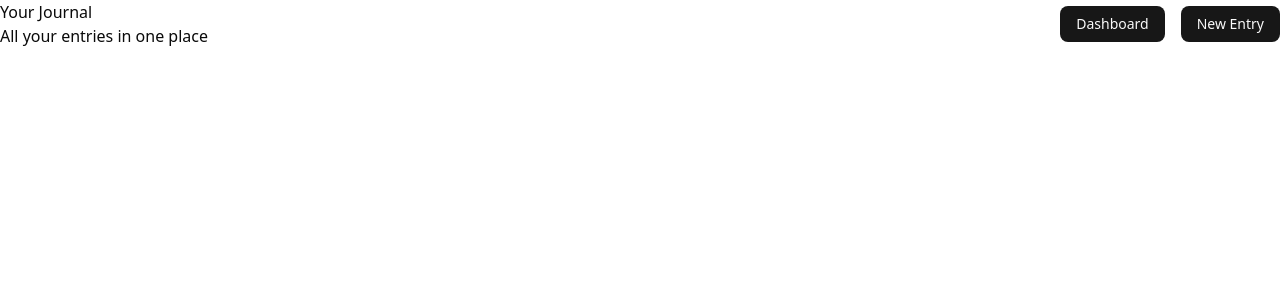
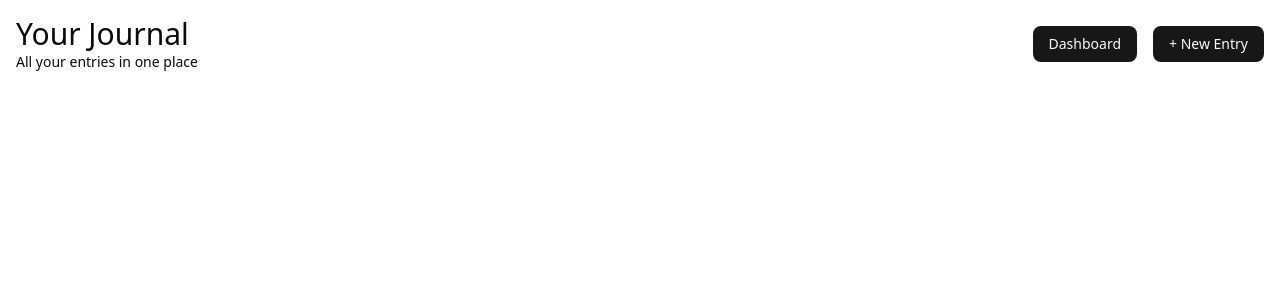
Before and after one commit to bhaskrr/mood-journal, a Next.js app: page /journal in a window 1280 px wide. Shown: the top 300 px of the page. Built offline with nearby package versions, Linux system fonts and the light colour scheme.

Commit message:
improved header styling

```diff
--- a/src/app/components/Header.tsx
+++ b/src/app/components/Header.tsx
@@ -8,17 +8,17 @@ export default function Header(props: {
   linkName: string;
 }) {
   return (
-    <header className="flex justify-between items-center">
+    <header className="flex justify-between items-center p-4">
       <div>
-        <h1>{props.h1}</h1>
-        <p>{props.p}</p>
+        <h1 className="text-3xl">{props.h1}</h1>
+        <p className="text-sm">{props.p}</p>
       </div>
       <nav className="flex gap-4">
         <Link href={props.linkRoute}>
           <Button>{props.linkName}</Button>
         </Link>
         <Link href="/new">
-          <Button>New Entry</Button>
+          <Button>+&nbsp;New Entry</Button>
         </Link>
       </nav>
     </header>
```
